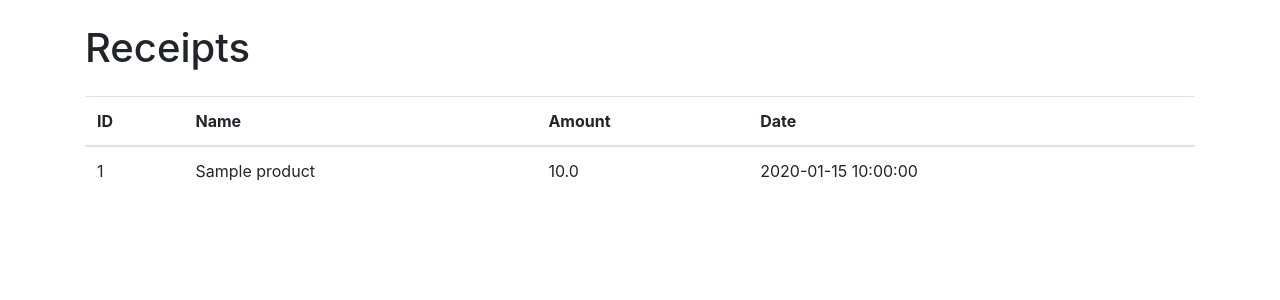
After one commit to PXMYH/dumbReceipt, a Flask app: page /receipts in a window 1280 px wide. The commit adds this page. Shown: the top 300 px of the page. Run offline with Flask 3, Linux system fonts and the light colour scheme; tables that the repository leaves empty hold one stand-in row (values such as "Sample post"); some libraries are stand-ins or nearby versions.

Commit message:
add a receipts page to view all receipts

```diff
--- a/app.py
+++ b/app.py
@@ -92,5 +92,14 @@ def process():
         receiptEngine.shutdown()
 
 
+@app.route("/receipts")
+def display_receipts():
+    # initialize receipt engine
+    receiptEngine = Receipt.Receipt()
+
+    receipts = receiptEngine.get_all_receipts()
+    return render_template("receipts.html", receipts=receipts)
+
+
 if __name__ == "__main__":
     app.run(debug=True, use_reloader=True)
--- a/controllers/Receipt.py
+++ b/controllers/Receipt.py
@@ -1,5 +1,6 @@
 from business.load import load
 from business.recognize import recognize
+from db.models import Product, db
 
 
 class Receipt:
@@ -23,3 +24,7 @@ class Receipt:
 
     def shutdown(self):
         print("closing receipt engine ...")
+
+    def get_all_receipts(self):
+        products = Product.query.all()
+        return products
--- /dev/null
+++ b/templates/receipts.html
@@ -0,0 +1,35 @@
+<!DOCTYPE html>
+<html>
+  <head>
+    <title>Receipts</title>
+    <link
+      rel="stylesheet"
+      href="https://cdnjs.cloudflare.com/ajax/libs/twitter-bootstrap/4.6.0/css/bootstrap.min.css"
+    />
+  </head>
+  <body>
+    <div class="container">
+      <h1 class="mt-4 mb-4">Receipts</h1>
+      <table class="table">
+        <thead>
+          <tr>
+            <th>ID</th>
+            <th>Name</th>
+            <th>Amount</th>
+            <th>Date</th>
+          </tr>
+        </thead>
+        <tbody>
+          {% for receipt in receipts %}
+          <tr>
+            <td>{{ receipt.id }}</td>
+            <td>{{ receipt.name }}</td>
+            <td>{{ receipt.price }}</td>
+            <td>{{ receipt.created_at }}</td>
+          </tr>
+          {% endfor %}
+        </tbody>
+      </table>
+    </div>
+  </body>
+</html>
--- a/templates/upload.html
+++ b/templates/upload.html
@@ -38,6 +38,12 @@
       </div>
     </div>
 
+    <div class="row justify-content-center mt-5">
+      <div class="col-md-6 text-center">
+        <a href="{{ url_for('display_receipts') }}">View All Receipts</a>
+      </div>
+    </div>
+
     <!-- Optional JavaScript -->
     <!-- jQuery first, then Popper.js, then Bootstrap JS -->
     <script
```
Also changed, not shown: db/models.py (+0 -23 lines).
